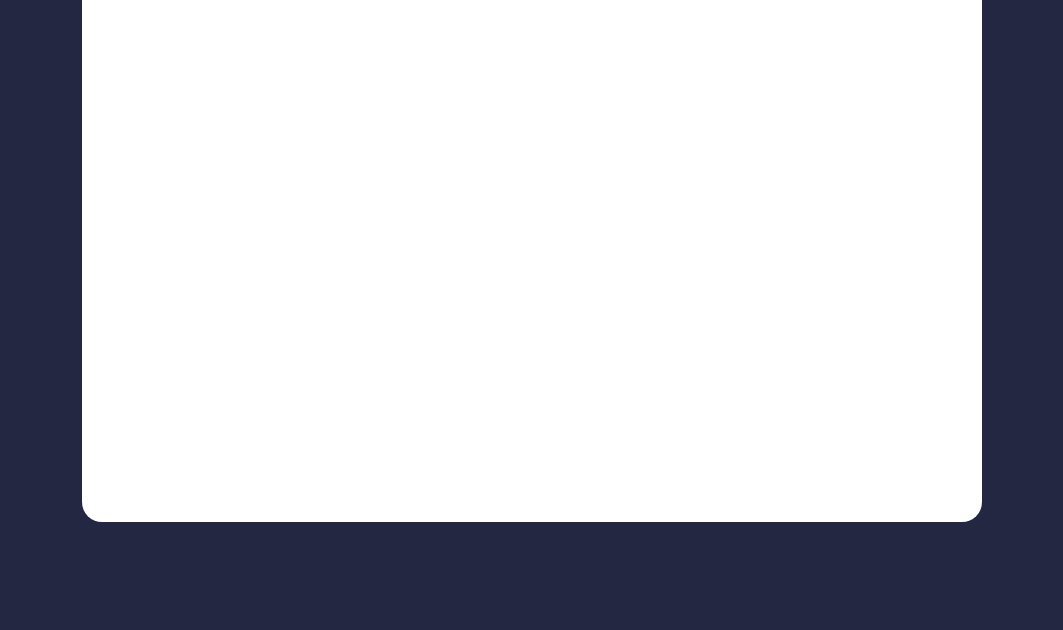
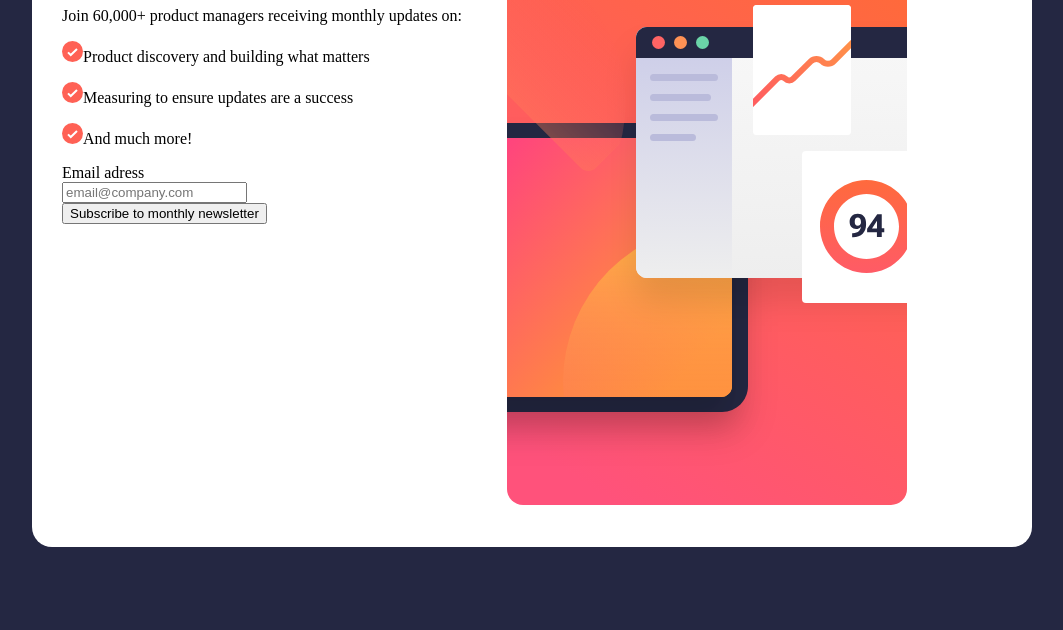
Before and after one commit to Avantiermv/newsletter-sign-up-challenge, a plain HTML site: page index.html in a window 1280 px wide. Shown: the part 186-816 px from the top of the page, without its empty margins (116-1179 px from the left). Drawn offline with Linux system fonts and the light colour scheme.

Commit message:
Making the home page.

```diff
--- a/index.html
+++ b/index.html
@@ -12,12 +12,24 @@
 
   <main>
 
-    <section>
-      <div id="content">
+    <div id="all">
 
-      </div>
-      <div id="image"></div>
-    </section>
+        <div id="content">
+          <h1>Stay updated!</h1>
+          <p>Join 60,000+ product managers receiving monthly updates on:</p>
+          <div id="otherp">
+            <p> <img src="./assets/images/icon-list.svg" alt="">Product discovery and building what matters</p>
+            <p> <img src="./assets/images/icon-list.svg" alt="">Measuring to ensure updates are a success</p>
+            <p> <img src="./assets/images/icon-list.svg" alt="">And much more!</p>
+          </div>
+
+          <label for="iemail">Email adress</label><br>
+          <input type="email" name="caixa de email" id="iemail" placeholder="email@company.com"><br>
+          <button>Subscribe to monthly newsletter</button>
+        </div>
+        <div id="image"></div>
+
+    </div>
 
   </main>
 
--- a/style.css
+++ b/style.css
@@ -24,9 +24,22 @@ main{
     align-items: center;
 }
 
-section{
+#all{
+    display: flex;
     background-color: var(--cor5);
-    width: 900px;
-    height: 600px;
+    width: 1000px;
+    height: 650px;
     border-radius: 20px;
 }
+
+#all > #content{
+    padding: 30px;
+}
+
+#image{
+    background-image: url(./assets/images/illustration-sign-up-desktop.svg);
+    background-repeat: no-repeat;
+    width: 410px;
+    height: 595px;
+    margin: 15px;
+}
```
